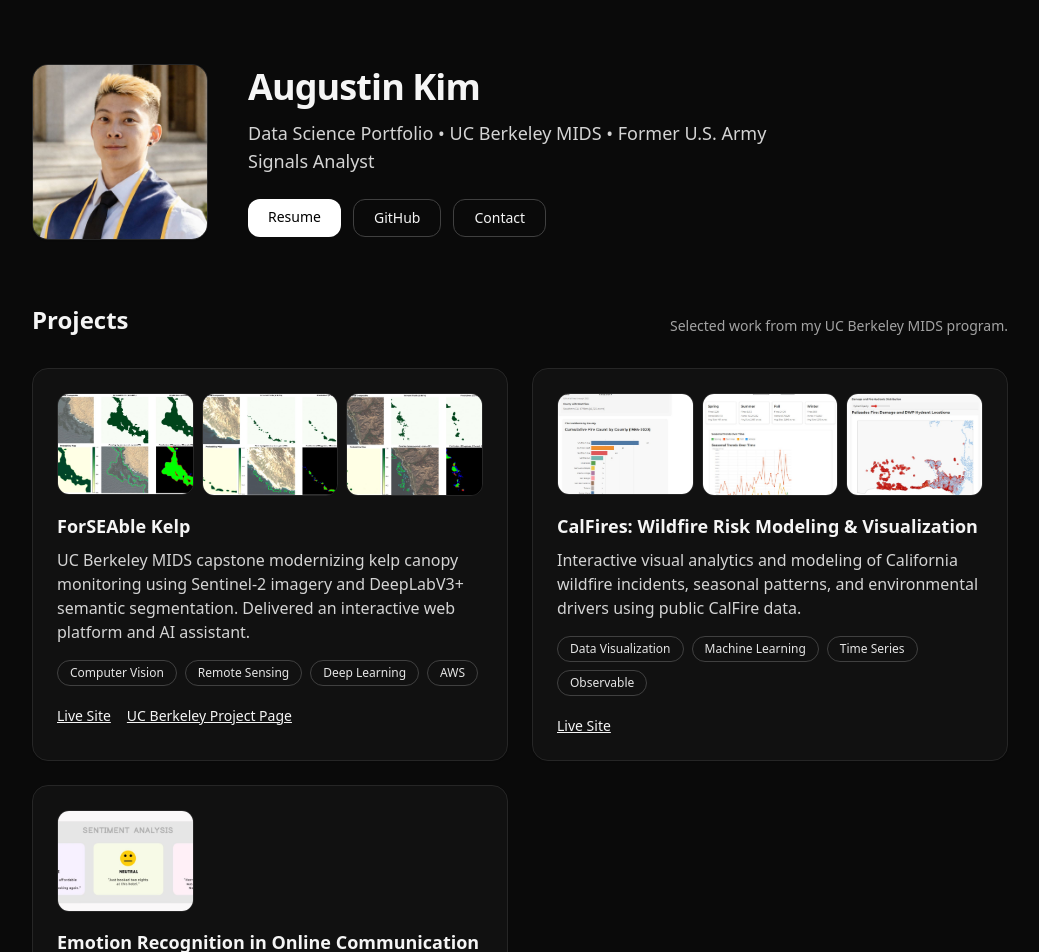
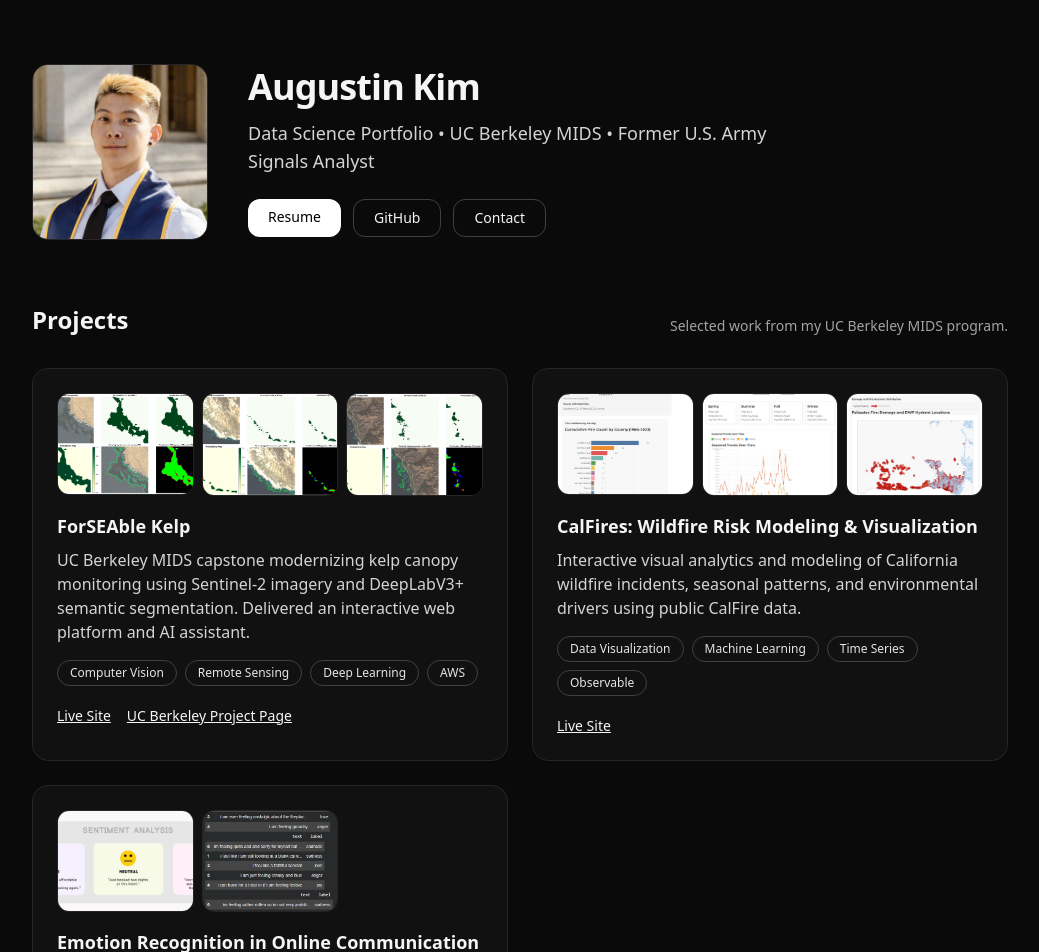
Before and after one commit to ajaykim94/augustin-portfolio, a Next.js app: page / in a window 1280 px wide. Shown: the top 952 px of the page, without its empty margins (120-1159 px from the left). Built offline with nearby package versions, Linux system fonts and the light colour scheme.

Commit message:
Update page.tsx

```diff
--- a/app/page.tsx
+++ b/app/page.tsx
@@ -55,8 +55,8 @@
   ],
   // Optional previews (add screenshots later)
   previews: [
-    "/projects/Emotion Recognition/emotion-1.jpg"
-  //   "/projects/emotion-recognition/emotion-2.jpg",
+    "/projects/Emotion Recognition/emotion-1.jpg",
+    "/projects/Emotion Recognition/emotion-2.jpg"
   //   "/projects/emotion-recognition/emotion-3.jpg",
   ],
 },
```
